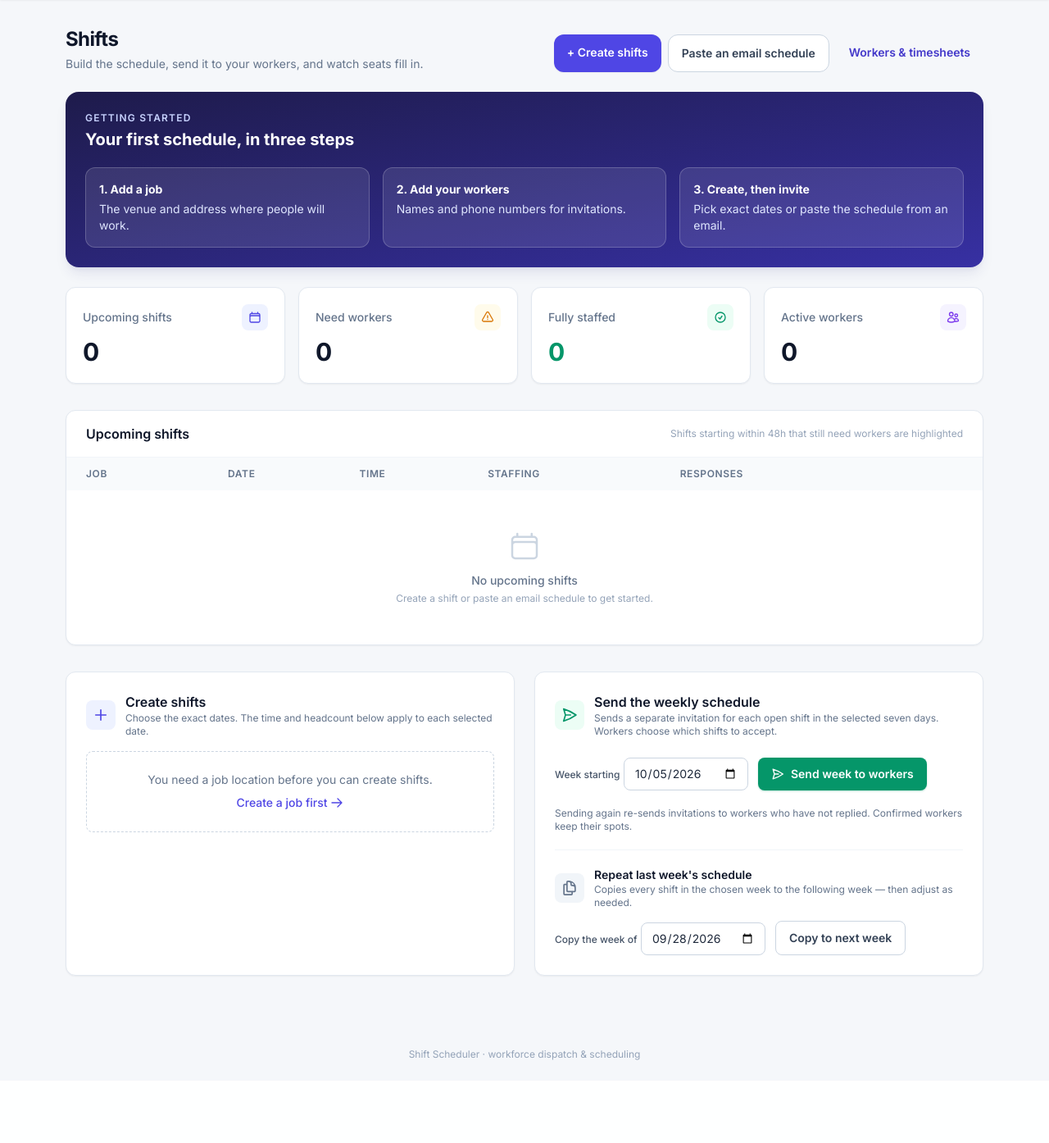
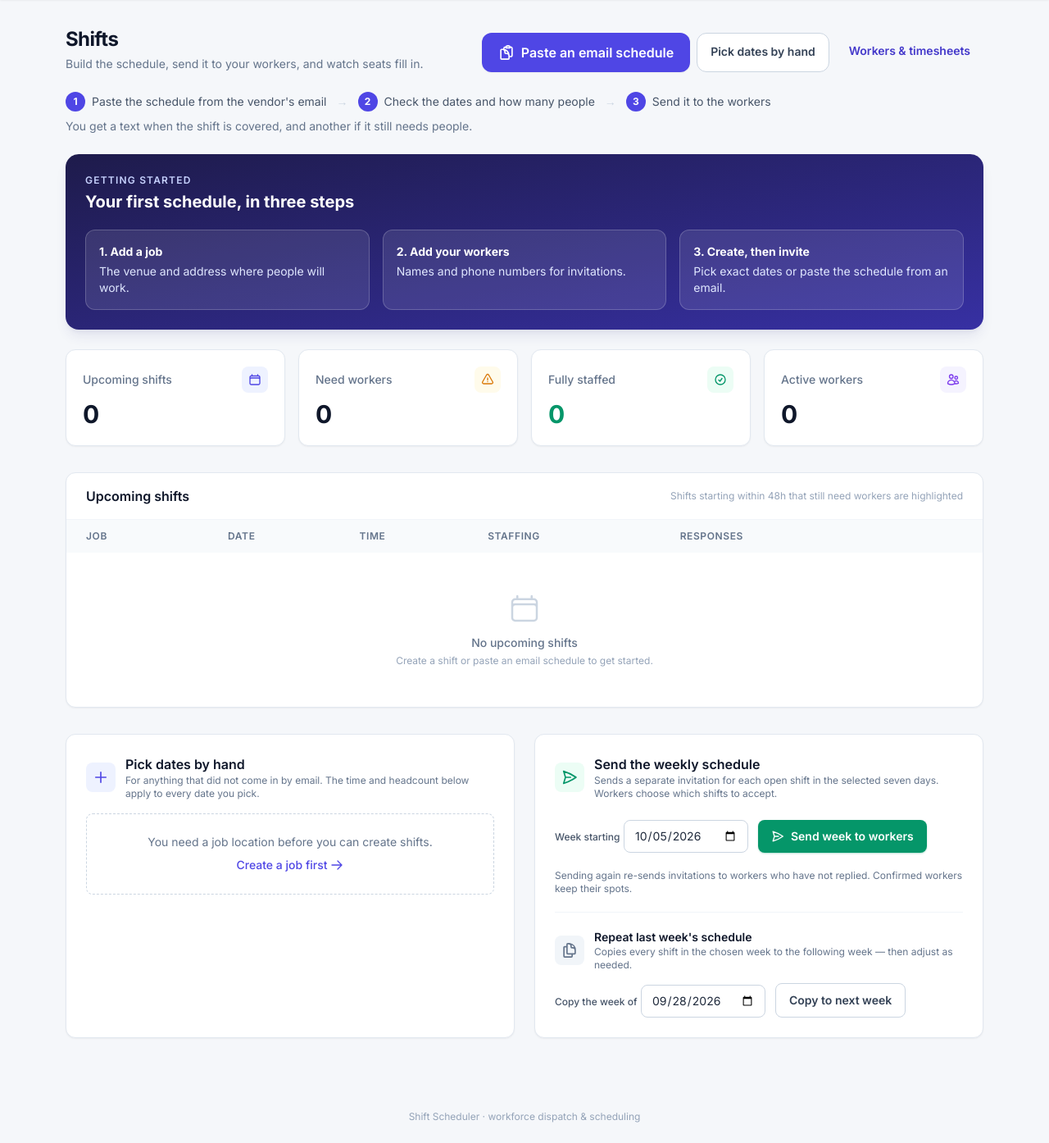
Before and after one commit to Binur03/shift-scheduler, a Flask app: page /admin/shifts in a window 1280 px wide. Shown: the part 65-1459 px from the top of the page at 82% size. Before the commit the page ends 1358 px from the top, so only its background shows below. Run offline with Flask 3, Linux system fonts and the light colour scheme; the visitor is signed in with stand-in values (Sample User, id 1); some libraries are stand-ins or nearby versions.

Commit message:
Coordinator notifications, worker PIN hint, and a console built around the email
Workers now learn where their PIN comes from. The only place that said so was
the keypad's collapsed help section, which nobody opens while standing in a
car park. It is now in the reminder text and on the confirmation page, in both
languages, and costs nothing: the reminder was already three segments and the
line fits inside them.

Coordinator alerts:
  * "COVERED" when a shift reaches its headcount. Previously the only signal
    was bad news, so silence meant either "everything is staffed" or "the
    alerting is broken" -- and those look identical until nobody turns up.
    It fires after the transaction commits and outside the row locks, because
    a slow Twilio call while holding the shift row would block every other
    worker trying to accept. A messaging failure cannot fail the acceptance:
    the seat is already committed by then.
  * The understaffing alert loses its leading emoji, which forced UCS-2 and
    tripled the cost of a message sent for every short-staffed shift. Both
    alerts now carry a direct link to the shift so the coordinator can act
    from the message.

Console: the manager's only input is a vendor email, so pasting it is now the
filled primary action and the manual date picker is the fallback it actually
is. A three-step strip states the whole workflow and stays visible -- the old
"Getting started" panel vanished once setup was done, which is exactly when
someone new to the console starts needing it.

Co-Authored-By: Claude Opus 5 <noreply@anthropic.com>

```diff
--- a/templates/admin/shifts.html
+++ b/templates/admin/shifts.html
@@ -8,11 +8,36 @@
     <p class="text-sm text-slate-500 mt-1">{{ t("Build the schedule, send it to your workers, and watch seats fill in.") }}</p>
   </div>
   <div class="flex flex-wrap gap-2">
-    <a href="#create-shifts" class="rounded-xl bg-indigo-600 px-4 py-3 text-sm font-semibold text-white shadow-sm hover:bg-indigo-500">{{ t("+ Create shifts") }}</a>
-    <a href="{{ url_for('admin.list_inbound') }}" class="rounded-xl bg-white border border-slate-300 px-4 py-3 text-sm font-semibold text-slate-700">{{ t("Paste an email schedule") }}</a>
-    <a href="{{ url_for('admin.list_employees') }}" class="rounded-xl px-4 py-3 text-sm font-semibold text-indigo-700">{{ t("Workers & timesheets") }}</a>
+    <a href="{{ url_for('admin.list_inbound') }}"
+       class="inline-flex items-center gap-2 rounded-xl bg-indigo-600 px-5 py-3 text-base font-semibold text-white shadow-sm hover:bg-indigo-500">
+      <svg class="w-5 h-5" fill="none" viewBox="0 0 24 24" stroke-width="2" stroke="currentColor"><path stroke-linecap="round" stroke-linejoin="round" d="M8.25 7.5V6.108c0-1.135.845-2.098 1.976-2.192.373-.03.748-.057 1.123-.08M15.75 18H18a2.25 2.25 0 0 0 2.25-2.25V6.108c0-1.135-.845-2.098-1.976-2.192a48.424 48.424 0 0 0-1.123-.08M15.75 18.75v-1.875a3.375 3.375 0 0 0-3.375-3.375h-1.5a1.125 1.125 0 0 1-1.125-1.125v-1.5A3.375 3.375 0 0 0 6.375 7.5H5.25m11.9-3.664A2.251 2.251 0 0 0 15 2.25h-1.5a2.251 2.251 0 0 0-2.15 1.586m5.8 0c.065.21.1.433.1.664v.75h-6V4.5c0-.231.035-.454.1-.664M6.75 7.5H4.875c-.621 0-1.125.504-1.125 1.125v12c0 .621.504 1.125 1.125 1.125h9.75c.621 0 1.125-.504 1.125-1.125V16.5a9 9 0 0 0-9-9Z" /></svg>
+      {{ t("Paste an email schedule") }}
+    </a>
+    <a href="#create-shifts" class="rounded-xl bg-white border border-slate-300 px-4 py-3 text-sm font-semibold text-slate-700 hover:bg-slate-50">{{ t("Pick dates by hand") }}</a>
+    <a href="{{ url_for('admin.list_employees') }}" class="rounded-xl px-4 py-3 text-sm font-semibold text-indigo-700 hover:bg-indigo-50">{{ t("Workers & timesheets") }}</a>
   </div>
 </div>
+
+{# Always visible: the whole workflow in one line, for whoever opens this next. #}
+<ol class="flex flex-wrap items-center gap-x-3 gap-y-2 mb-6 text-sm text-slate-600">
+  <li class="inline-flex items-center gap-2">
+    <span class="w-6 h-6 rounded-full bg-indigo-600 text-white text-xs font-bold flex items-center justify-center">1</span>
+    {{ t("Paste the schedule from the vendor's email") }}
+  </li>
+  <span class="text-slate-300" aria-hidden="true">&rarr;</span>
+  <li class="inline-flex items-center gap-2">
+    <span class="w-6 h-6 rounded-full bg-indigo-600 text-white text-xs font-bold flex items-center justify-center">2</span>
+    {{ t("Check the dates and how many people") }}
+  </li>
+  <span class="text-slate-300" aria-hidden="true">&rarr;</span>
+  <li class="inline-flex items-center gap-2">
+    <span class="w-6 h-6 rounded-full bg-indigo-600 text-white text-xs font-bold flex items-center justify-center">3</span>
+    {{ t("Send it to the workers") }}
+  </li>
+</ol>
+<p class="-mt-4 mb-6 text-sm text-slate-500">
+  {{ t("You get a text when the shift is covered, and another if it still needs people.") }}
+</p>
 
 {% if not jobs or not active_workers %}
 <section class="rounded-2xl bg-gradient-to-br from-indigo-950 to-indigo-800 text-white p-6 mb-6 shadow-lg shadow-indigo-900/10" aria-labelledby="setup-title">
@@ -166,8 +191,8 @@
         <svg class="w-5 h-5" fill="none" viewBox="0 0 24 24" stroke-width="2" stroke="currentColor"><path stroke-linecap="round" stroke-linejoin="round" d="M12 4.5v15m7.5-7.5h-15" /></svg>
       </span>
       <div>
-        <h2 class="font-semibold text-slate-900">{{ t("Create shifts") }}</h2>
-        <p class="text-xs text-slate-500">{{ t("Choose the exact dates. The time and headcount below apply to each selected date.") }}</p>
+        <h2 class="font-semibold text-slate-900">{{ t("Pick dates by hand") }}</h2>
+        <p class="text-xs text-slate-500">{{ t("For anything that did not come in by email. The time and headcount below apply to every date you pick.") }}</p>
       </div>
     </div>
     {% if not jobs %}
--- a/templates/worker/confirmed.html
+++ b/templates/worker/confirmed.html
@@ -35,7 +35,9 @@
     <p class="font-semibold">{{ t("What happens next") }}</p>
     <ol class="mt-2 space-y-2 list-decimal pl-5">
       <li>{{ t("Keep this private link to find your shift again.") }}</li>
-      <li>{{ t("When you arrive, open check-in and enter your 4-digit PIN.") }}</li>
+      <li>{{ t("When you arrive, open check-in and enter your 4-digit PIN.") }}
+        <span class="block font-semibold">{{ t("Your PIN is the last 4 digits of your phone number.") }}</span>
+      </li>
       <li>{{ t("When you finish, open the link again to check out.") }}</li>
     </ol>
     <p class="mt-3 text-sm text-indigo-700">{{ t("Opening the screen does not clock you in. Entering your PIN records the action shown.") }}</p>
--- a/utils/alerts.py
+++ b/utils/alerts.py
@@ -107,6 +107,7 @@ def check_understaffed_shifts(
             end_time=shift.end_time,
             accepted=shift.accepted_count,
             required=shift.required_headcount,
+            shift_id=shift.id,
         )
         if sent:
             shift.understaffed_alert_sent_at = now
--- a/utils/i18n.py
+++ b/utils/i18n.py
@@ -188,6 +188,8 @@ CATALOG: dict[str, dict[str, str]] = {
             'Salida',
         'Check out of your other shift first':
             'Primero registre la salida de su otro turno',
+        'Check the dates and how many people':
+            'Revise las fechas y cuántas personas',
         'Check-in / out':
             'Entrada / salida',
         'Check-in link':
@@ -282,6 +284,8 @@ CATALOG: dict[str, dict[str, str]] = {
             'Por orden de llegada: confirme abajo para asegurar su lugar.',
         'First name':
             'Nombre',
+        'For anything that did not come in by email. The time and headcount below apply to every date you pick.':
+            'Para lo que no llegó por correo. La hora y el número de personas de abajo se aplican a cada fecha que elija.',
         'For initial setup only. To add a schedule today, use the paste box above.':
             'Solo para la configuración inicial. Para agregar un horario hoy, use el cuadro de arriba.',
         'Fri':
@@ -438,6 +442,8 @@ CATALOG: dict[str, dict[str, str]] = {
             'Pegar un horario del correo',
         'Paste the date, number of people and start time above. Review the drafts before sending invitations.':
             'Pegue arriba la fecha, el número de personas y la hora de inicio. Revise los borradores antes de enviar las invitaciones.',
+        "Paste the schedule from the vendor's email":
+            'Pegue el horario del correo del proveedor',
         'People':
             'Personas',
         'Phone':
@@ -448,6 +454,8 @@ CATALOG: dict[str, dict[str, str]] = {
             'Elija inglés o español.',
         'Pick at least one date before creating.':
             'Elija al menos una fecha antes de crear.',
+        'Pick dates by hand':
+            'Elegir fechas a mano',
         'Pick exact dates or paste the schedule from an email.':
             'Elija las fechas exactas o pegue el horario de un correo.',
         'Pick shift dates':
@@ -502,6 +510,8 @@ CATALOG: dict[str, dict[str, str]] = {
             'Hable con su supervisor',
         'Select a job…':
             'Seleccione un trabajo…',
+        'Send it to the workers':
+            'Envíelo a los trabajadores',
         'Send the weekly schedule':
             'Enviar el horario semanal',
         'Send week to workers':
@@ -646,6 +656,10 @@ CATALOG: dict[str, dict[str, str]] = {
             'Los trabajadores envían IN al llegar (hasta 60 min antes) y OUT al salir.',
         'Workforce dispatch & scheduling':
             'Despacho y programación de personal',
+        'You get a text when the shift is covered':
+            'Recibirá un mensaje cuando el turno esté cubierto',
+        'You get a text when the shift is covered, and another if it still needs people.':
+            'Recibirá un mensaje cuando el turno esté cubierto, y otro si todavía faltan personas.',
         'You need a job before you can import a schedule.':
             'Necesita un trabajo antes de poder importar un horario.',
         'You need a job location before you can create shifts.':
@@ -656,6 +670,8 @@ CATALOG: dict[str, dict[str, str]] = {
             'Le invitamos a un turno',
         "You're marked as not available for this shift.":
             'Quedó marcado como no disponible para este turno.',
+        'Your PIN is the last 4 digits of your phone number.':
+            'Su PIN son los ultimos 4 digitos de su numero de telefono.',
         'Your PIN is usually the last 4 digits of your phone number. If that does not work, ask your supervisor to reset it. Do not share this link.':
             'Su PIN normalmente son los últimos 4 dígitos de su número de teléfono. Si no funciona, pida a su supervisor que lo restablezca. No comparta este enlace.',
         'Your first schedule, in three steps':
```
Also changed, not shown: routes/worker.py (+48 -3 lines), tests/test_admin_notifications.py (added, +196 -0 lines), utils/sms.py (+43 -5 lines).
